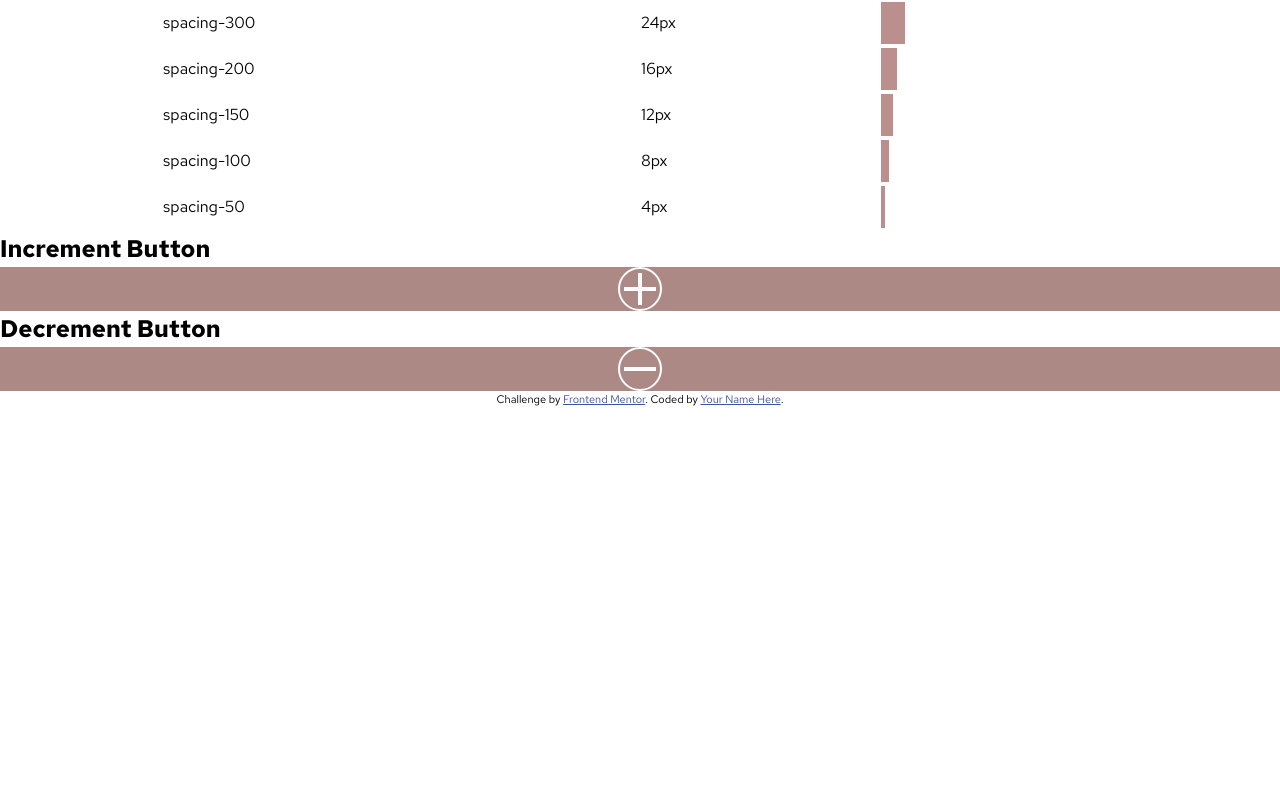
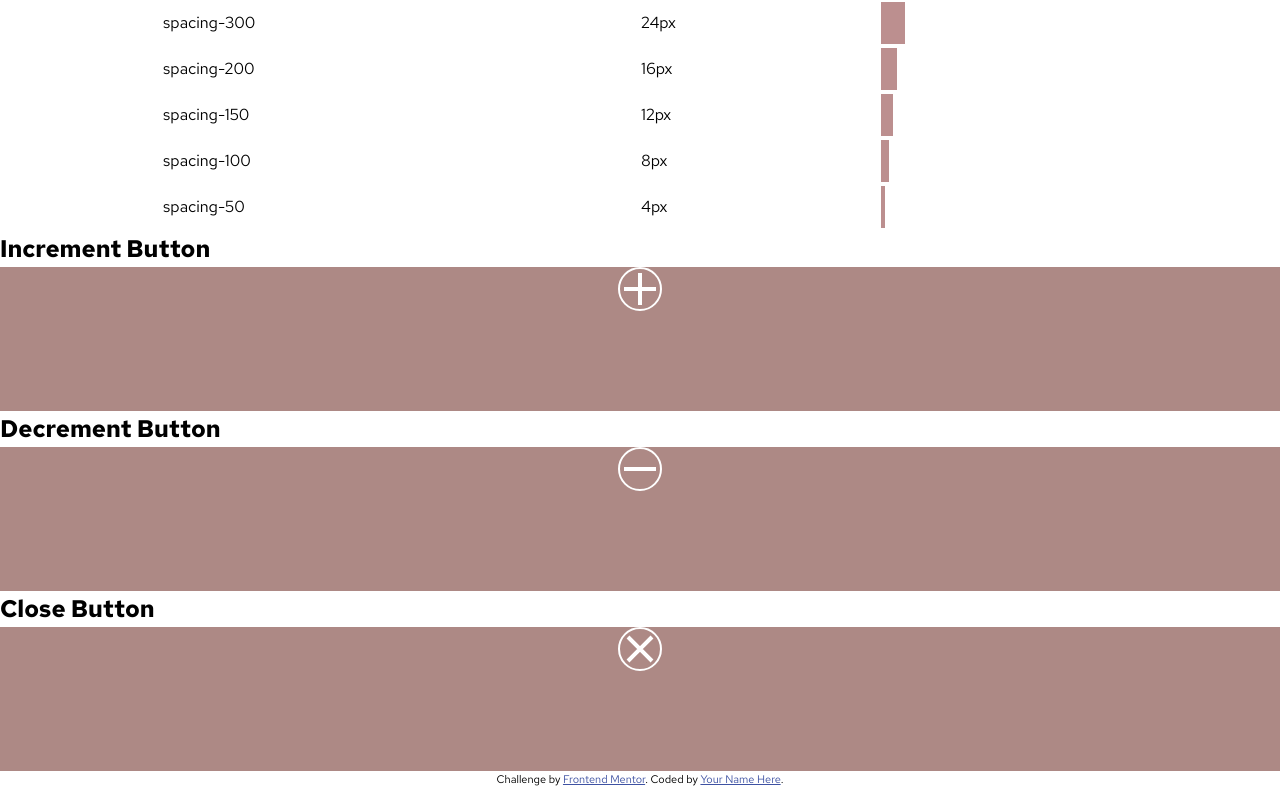
Before and after one commit to takahashiyb/product-list-with-cart, a Vue app: page / in a window 1280 px wide. Shown: the part 3408-4196 px from the top of the page. Before the commit the page ends 3816 px from the top, so only its background shows below. Built offline with nearby package versions, Linux system fonts and the light colour scheme.

Commit message:
Create a close button that has a different hover effect to add minus button. There is no function yet.

```diff
--- /dev/null
+++ b/src/components/CloseButton.vue
@@ -0,0 +1,49 @@
+<script setup>
+import { ref, defineProps } from 'vue'
+
+let isNotHovering = ref(true)
+
+const shape = defineProps({
+  shape: String,
+})
+
+function checkHover(e) {
+  isNotHovering.value = e.type === 'mouseleave'
+}
+</script>
+
+<template>
+  <button @mouseenter="checkHover($event)" @mouseleave="checkHover($event)">
+    <!-- Default: white plus on transparent -->
+    <svg xmlns="http://www.w3.org/2000/svg" class="plus-icon" viewBox="0 0 10 10">
+      <path d="M2 2 L8 8 M8 2 L2 8" stroke="white" />
+    </svg>
+  </button>
+</template>
+
+<style scoped>
+button {
+  all: unset;
+  width: 40px;
+  height: 40px;
+  position: relative;
+  border-radius: 50%;
+  overflow: hidden;
+  cursor: pointer;
+  border: 2px solid white;
+}
+
+button svg {
+  position: absolute;
+  top: 0;
+  left: 0;
+}
+
+button:hover {
+  border-color: hsl(var(--black-color));
+}
+
+button:hover path {
+  stroke: hsl(var(--black-color));
+}
+</style>
--- a/src/components/ComponentShowcase.vue
+++ b/src/components/ComponentShowcase.vue
@@ -1,5 +1,6 @@
 <script setup>
 import AddMinusButton from './AddMinusButton.vue'
+import CloseButton from './CloseButton.vue'
 </script>
 
 <template>
@@ -12,6 +13,11 @@ import AddMinusButton from './AddMinusButton.vue'
   <div>
     <AddMinusButton :shape="'minus'"></AddMinusButton>
   </div>
+
+  <h2>Close Button</h2>
+  <div>
+    <CloseButton></CloseButton>
+  </div>
 </template>
 
 <style scoped>
@@ -19,5 +25,7 @@ div {
   display: grid;
   place-content: center;
   background-color: hsl(var(--rose-400-color));
+
+  padding-bottom: 100px;
 }
 </style>
```
